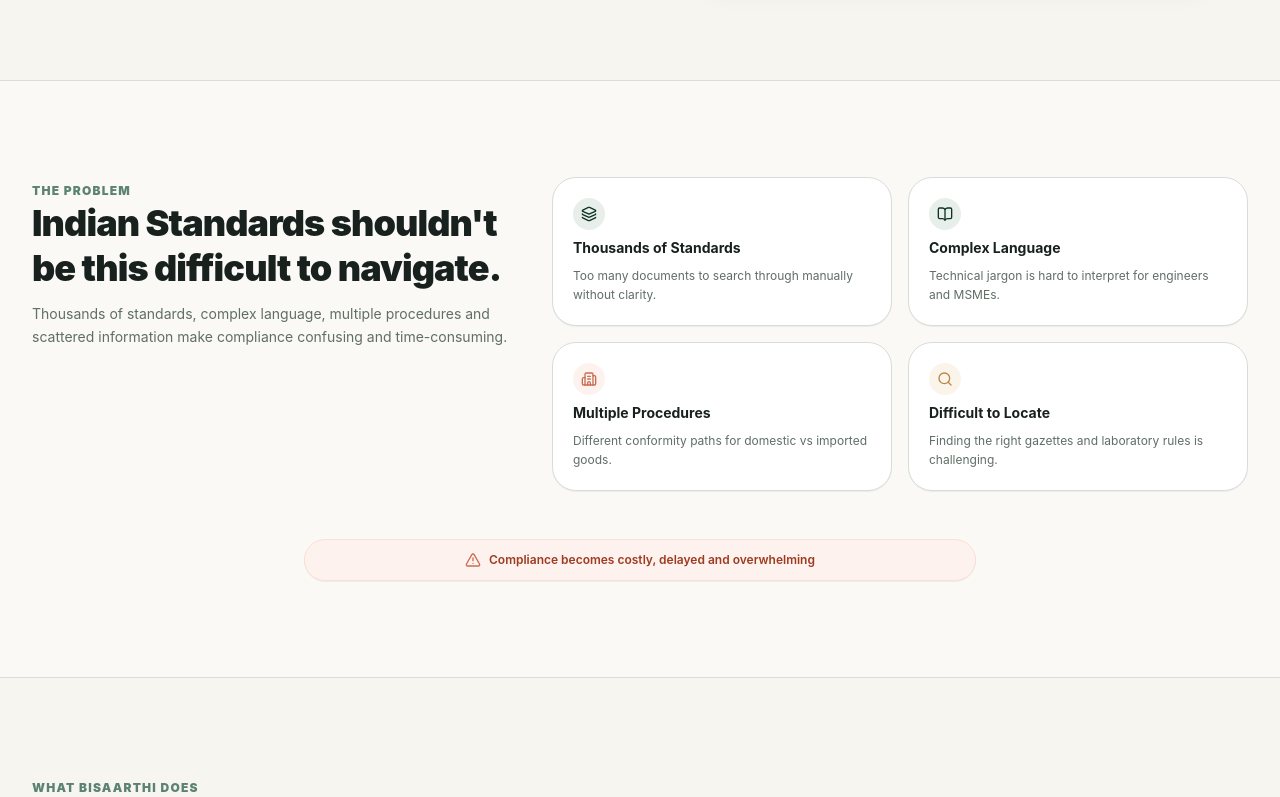
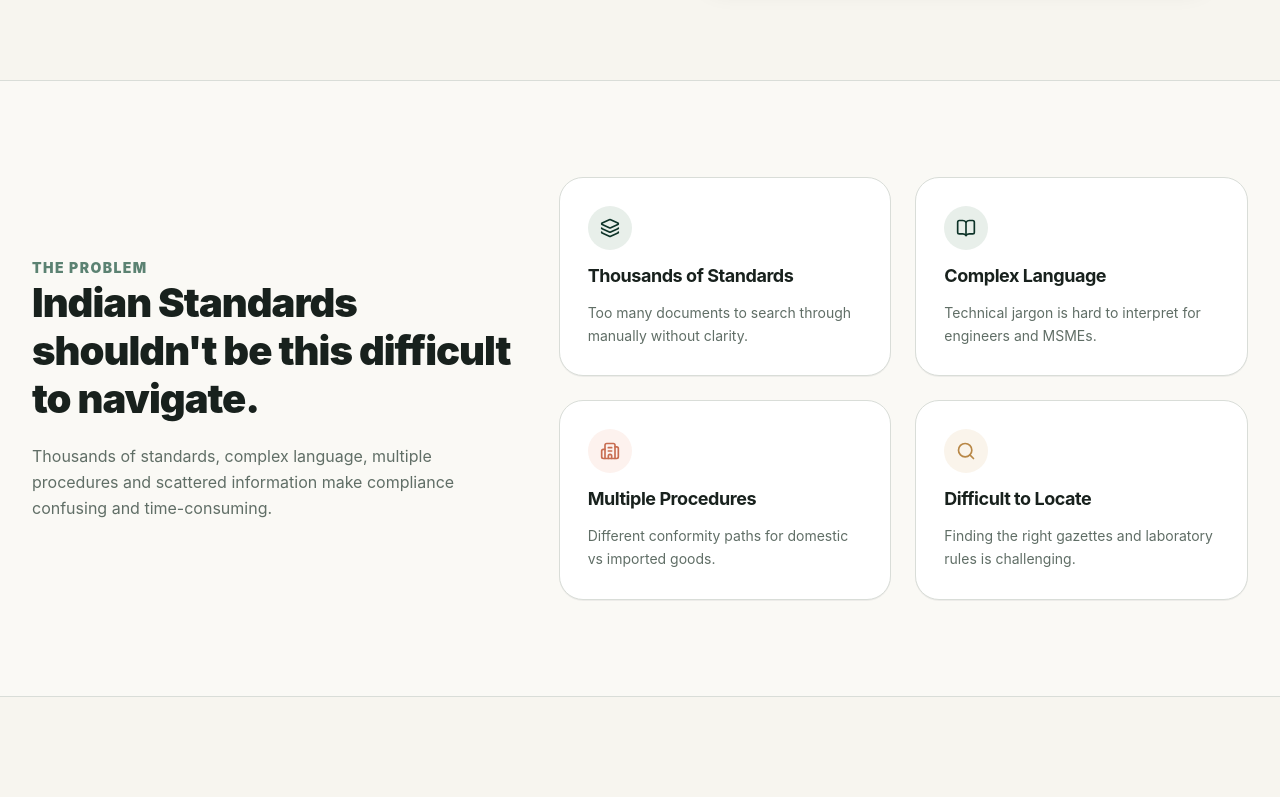
Before and after one commit to aman-07-codex/BISaarthi, a Next.js app in the folder frontend/: page / in a window 1280 px wide. Shown: the part 588-1385 px from the top of the page. Built offline with nearby package versions, Linux system fonts and the light colour scheme.

Commit message:
formatted landing page

```diff
--- a/frontend/src/app/page.tsx
+++ b/frontend/src/app/page.tsx
@@ -10,7 +10,6 @@ import {
   Search,
   Building2,
   Compass,
-  AlertTriangle,
   Menu,
   X,
   Plus,
@@ -350,81 +349,75 @@ export default function LandingPage() {
 
       {/* 3. THE PROBLEM SECTION */}
       <section className="py-16 sm:py-20 lg:py-24 border-b border-[#D9DDD8] dark:border-[#253831] bg-[#FAF9F5] dark:bg-[#12201A] transition-colors">
-        <div className="max-w-7xl mx-auto px-4 sm:px-6 lg:px-8 space-y-12">
+        <div className="max-w-7xl mx-auto px-4 sm:px-6 lg:px-8 space-y-10">
           {/* Section Header */}
-          <div className="grid grid-cols-1 lg:grid-cols-12 gap-8 items-start">
-            <div className="lg:col-span-5 space-y-3">
-              <span className="text-xs font-black uppercase tracking-widest text-[#5B8272] dark:text-[#8FA89B]">
+          <div className="grid grid-cols-1 lg:grid-cols-12 gap-8 lg:gap-12 items-center">
+            <div className="lg:col-span-5 space-y-4 sm:space-y-5">
+              <span className="text-xs sm:text-sm font-black uppercase tracking-widest text-[#5B8272] dark:text-[#8FA89B]">
                 THE PROBLEM
               </span>
-              <h2 className="text-2xl sm:text-3xl lg:text-4xl font-black text-[#18211D] dark:text-[#F7F5EF] tracking-tight leading-tight">
+              <h2 className="text-2xl sm:text-3xl md:text-4xl lg:text-[40px] font-black text-[#18211D] dark:text-[#F7F5EF] tracking-tight leading-[1.2] break-words">
                 Indian Standards shouldn&apos;t be this difficult to navigate.
               </h2>
-              <p className="text-xs sm:text-sm text-[#606E66] dark:text-[#BAC5BF] leading-relaxed">
+              <p className="text-sm sm:text-base text-[#606E66] dark:text-[#BAC5BF] leading-relaxed break-words">
                 Thousands of standards, complex language, multiple procedures and scattered information make compliance confusing and time-consuming.
               </p>
             </div>
 
             {/* 4 Problem Cards */}
-            <div className="lg:col-span-7 grid grid-cols-1 sm:grid-cols-2 gap-4">
+            <div className="lg:col-span-7 grid grid-cols-1 sm:grid-cols-2 gap-4 sm:gap-6">
               {/* Card 1 */}
-              <div className="p-5 rounded-2xl bg-white dark:bg-[#15221E] border border-[#D9DDD8] dark:border-[#253831] shadow-2xs space-y-2">
-                <div className="w-8 h-8 rounded-full bg-[#E8EFEA] dark:bg-[#1B2B26] text-[#0D3328] dark:text-[#8FA89B] flex items-center justify-center">
-                  <Layers className="w-4 h-4" />
+              <div className="p-6 sm:p-7 rounded-2xl sm:rounded-3xl bg-white dark:bg-[#15221E] border border-[#D9DDD8] dark:border-[#253831] shadow-2xs hover:shadow-xs hover:border-[#5B8272]/50 transition-all space-y-3 flex flex-col justify-start">
+                <div className="w-11 h-11 rounded-full bg-[#E8EFEA] dark:bg-[#1B2B26] text-[#0D3328] dark:text-[#8FA89B] flex items-center justify-center shrink-0">
+                  <Layers className="w-5 h-5" />
                 </div>
-                <h3 className="text-sm font-bold text-[#18211D] dark:text-[#F7F5EF]">
+                <h3 className="text-base sm:text-lg font-bold text-[#18211D] dark:text-[#F7F5EF] tracking-tight break-words">
                   Thousands of Standards
                 </h3>
-                <p className="text-xs text-[#606E66] dark:text-[#8B978F] leading-relaxed">
+                <p className="text-xs sm:text-sm text-[#606E66] dark:text-[#8B978F] leading-relaxed break-words">
                   Too many documents to search through manually without clarity.
                 </p>
               </div>
 
               {/* Card 2 */}
-              <div className="p-5 rounded-2xl bg-white dark:bg-[#15221E] border border-[#D9DDD8] dark:border-[#253831] shadow-2xs space-y-2">
-                <div className="w-8 h-8 rounded-full bg-[#E8EFEA] dark:bg-[#1B2B26] text-[#0D3328] dark:text-[#8FA89B] flex items-center justify-center">
-                  <BookOpen className="w-4 h-4" />
+              <div className="p-6 sm:p-7 rounded-2xl sm:rounded-3xl bg-white dark:bg-[#15221E] border border-[#D9DDD8] dark:border-[#253831] shadow-2xs hover:shadow-xs hover:border-[#5B8272]/50 transition-all space-y-3 flex flex-col justify-start">
+                <div className="w-11 h-11 rounded-full bg-[#E8EFEA] dark:bg-[#1B2B26] text-[#0D3328] dark:text-[#8FA89B] flex items-center justify-center shrink-0">
+                  <BookOpen className="w-5 h-5" />
                 </div>
-                <h3 className="text-sm font-bold text-[#18211D] dark:text-[#F7F5EF]">
+                <h3 className="text-base sm:text-lg font-bold text-[#18211D] dark:text-[#F7F5EF] tracking-tight break-words">
                   Complex Language
                 </h3>
-                <p className="text-xs text-[#606E66] dark:text-[#8B978F] leading-relaxed">
+                <p className="text-xs sm:text-sm text-[#606E66] dark:text-[#8B978F] leading-relaxed break-words">
                   Technical jargon is hard to interpret for engineers and MSMEs.
                 </p>
               </div>
 
               {/* Card 3 */}
-              <div className="p-5 rounded-2xl bg-white dark:bg-[#15221E] border border-[#D9DDD8] dark:border-[#253831] shadow-2xs space-y-2">
-                <div className="w-8 h-8 rounded-full bg-[#FDF2EE] dark:bg-[#3E1A14] text-[#C86D51] flex items-center justify-center">
-                  <Building2 className="w-4 h-4" />
+              <div className="p-6 sm:p-7 rounded-2xl sm:rounded-3xl bg-white dark:bg-[#15221E] border border-[#D9DDD8] dark:border-[#253831] shadow-2xs hover:shadow-xs hover:border-[#C86D51]/50 transition-all space-y-3 flex flex-col justify-start">
+                <div className="w-11 h-11 rounded-full bg-[#FDF2EE] dark:bg-[#3E1A14] text-[#C86D51] flex items-center justify-center shrink-0">
+                  <Building2 className="w-5 h-5" />
                 </div>
-                <h3 className="text-sm font-bold text-[#18211D] dark:text-[#F7F5EF]">
+                <h3 className="text-base sm:text-lg font-bold text-[#18211D] dark:text-[#F7F5EF] tracking-tight break-words">
                   Multiple Procedures
                 </h3>
-                <p className="text-xs text-[#606E66] dark:text-[#8B978F] leading-relaxed">
+                <p className="text-xs sm:text-sm text-[#606E66] dark:text-[#8B978F] leading-relaxed break-words">
                   Different conformity paths for domestic vs imported goods.
                 </p>
               </div>
 
               {/* Card 4 */}
-              <div className="p-5 rounded-2xl bg-white dark:bg-[#15221E] border border-[#D9DDD8] dark:border-[#253831] shadow-2xs space-y-2">
-                <div className="w-8 h-8 rounded-full bg-[#FAF4EB] dark:bg-[#38240D] text-[#B88746] flex items-center justify-center">
-                  <Search className="w-4 h-4" />
+              <div className="p-6 sm:p-7 rounded-2xl sm:rounded-3xl bg-white dark:bg-[#15221E] border border-[#D9DDD8] dark:border-[#253831] shadow-2xs hover:shadow-xs hover:border-[#B88746]/50 transition-all space-y-3 flex flex-col justify-start">
+                <div className="w-11 h-11 rounded-full bg-[#FAF4EB] dark:bg-[#38240D] text-[#B88746] flex items-center justify-center shrink-0">
+                  <Search className="w-5 h-5" />
                 </div>
-                <h3 className="text-sm font-bold text-[#18211D] dark:text-[#F7F5EF]">
+                <h3 className="text-base sm:text-lg font-bold text-[#18211D] dark:text-[#F7F5EF] tracking-tight break-words">
                   Difficult to Locate
                 </h3>
-                <p className="text-xs text-[#606E66] dark:text-[#8B978F] leading-relaxed">
+                <p className="text-xs sm:text-sm text-[#606E66] dark:text-[#8B978F] leading-relaxed break-words">
                   Finding the right gazettes and laboratory rules is challenging.
                 </p>
               </div>
             </div>
-          </div>
-
-          {/* Bottom Alert Pill */}
-          <div className="max-w-2xl mx-auto p-3 rounded-full bg-[#FDF2EE] dark:bg-[#3E1A14] border border-[#FBE0D6] dark:border-[#52251D] text-center text-xs font-semibold text-[#9E3A20] dark:text-[#FECACA] flex items-center justify-center gap-2 shadow-2xs">
-            <AlertTriangle className="w-4 h-4 text-[#C86D51] shrink-0" />
-            <span>Compliance becomes costly, delayed and overwhelming</span>
           </div>
         </div>
       </section>
```
